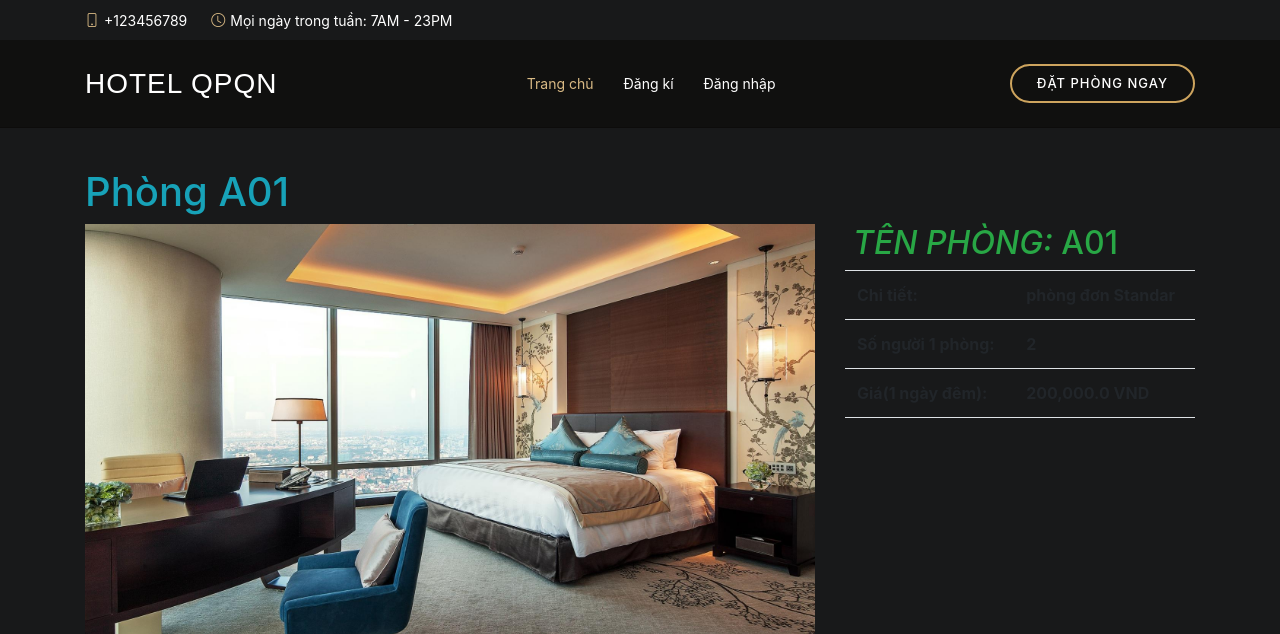
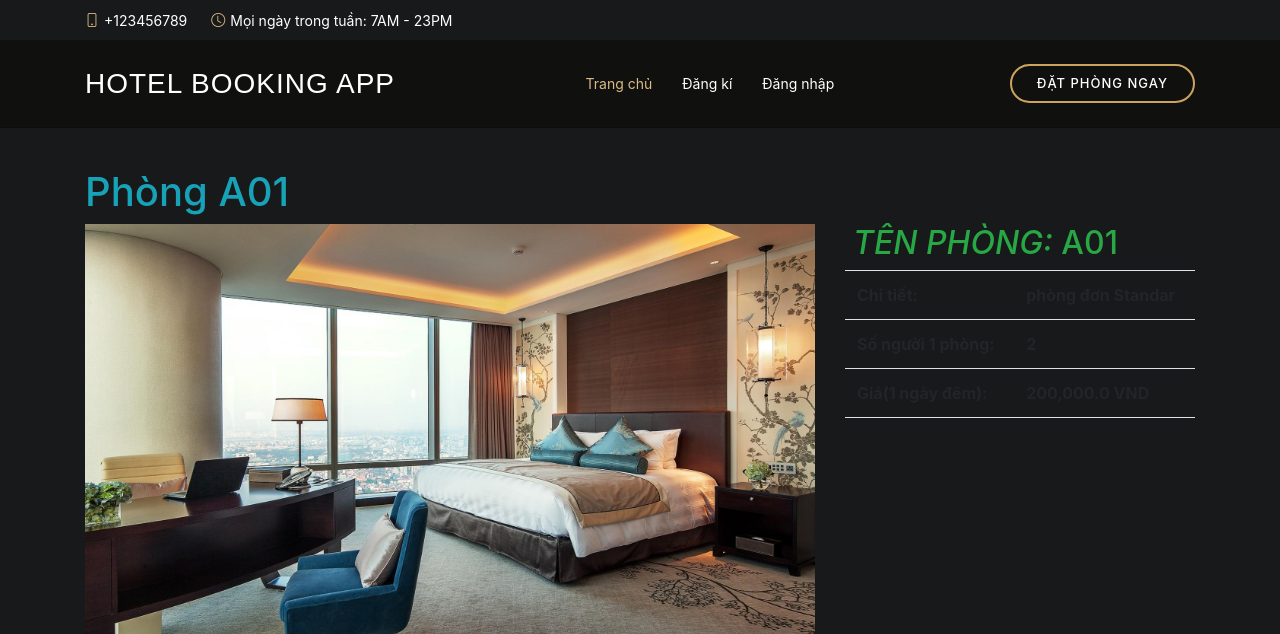
Before and after one commit to ttken01/HotelManager, a Flask app: page /rooms/1 in a window 1280 px wide. Shown: the top 634 px of the page. Run offline with Flask 2, Linux system fonts and the light colour scheme; data comes from the database, SQL or seed files in the repository; data that the repository does not hold is empty; some libraries are stand-ins or nearby versions.

Commit message:
change Logo

```diff
--- a/hotelapp/__init__.py
+++ b/hotelapp/__init__.py
@@ -7,7 +7,7 @@ from flask_babelex import Babel
 
 app = Flask(__name__)
 app.secret_key = 'alfdsjkbgaksjfjksdgakldg21432543@#$@#'
-app.config["SQLALCHEMY_DATABASE_URI"] = "mysql+pymysql://root:230801@localhost/hotelapp?charset=utf8mb4"
+app.config["SQLALCHEMY_DATABASE_URI"] = "mysql+pymysql://root:12345678@localhost/hotelapp?charset=utf8mb4"
 app.config["SQLALCHEMY_TRACK_MODIFICATIONS"] = True
 app.config['PAGE_SIZE'] = 8
 app.config['COMMENT_SIZE'] = 5
--- a/hotelapp/templates/layout/header.html
+++ b/hotelapp/templates/layout/header.html
@@ -14,7 +14,7 @@
 <header id="header" class="fixed-top d-flex align-items-cente">
   <div class="container-fluid container-xl d-flex align-items-center justify-content-lg-between">
 
-    <h1 class="logo me-auto me-lg-0"><a href="{{ url_for('home')}}">Hotel QPQN</a></h1>
+    <h1 class="logo me-auto me-lg-0"><a href="{{ url_for('home')}}">Hotel Booking App</a></h1>
     <!-- Uncomment below if you prefer to use an image logo -->
     <!-- <a href="index.html" class="logo me-auto me-lg-0"><img src="assets/img/logo.png" alt="" class="img-fluid"></a>-->
 
```
